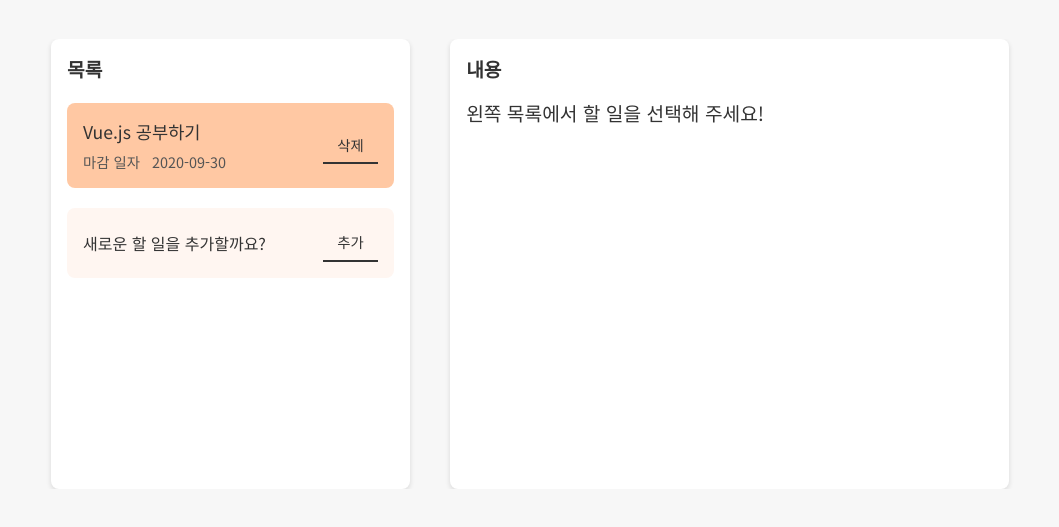
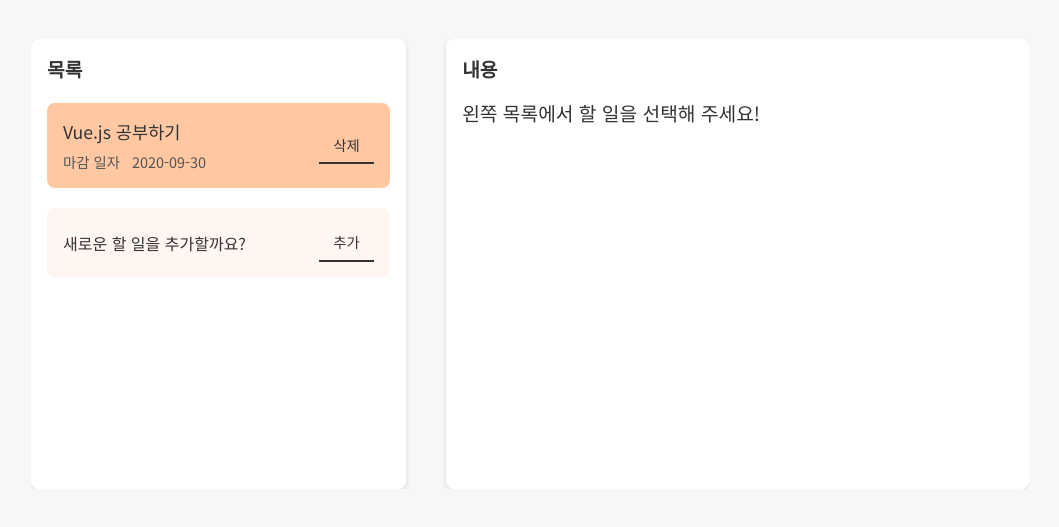
Before and after one commit to mingit55/vue-todolist, a plain HTML site: page index.html in a window 1280 px wide. Shown: the part 111-638 px from the top of the page, without its empty margins (110-1169 px from the left). Drawn offline with nearby package versions, Linux system fonts and the light colour scheme.

Commit message:
CSS 수정

```diff
--- a/css/index.css
+++ b/css/index.css
@@ -10,14 +10,17 @@ To do List의 할 일 목록과 내용과 관련된 코드이다.
 
 
 #app {
-    position: relative;
+    margin: 150px auto;
     max-width: 998px;
-    margin: 150px auto;
-    padding: 0 -40px;
+    width: 100%;
     border-radius: 0.25em;
     overflow: hidden;
+}
+
+.row {
     display: flex;
     flex-wrap: wrap;
+    margin: 0 -20px;
 }
 
 /* 콘텐츠 영역 */
--- a/index.html
+++ b/index.html
@@ -17,7 +17,7 @@
 </head>
 <body>
     <div id="app">
-
+        <div class="row">
             <!-- 리스트 영역 -->
             <div class="list">
 
@@ -51,6 +51,7 @@
 
             </div>
             <!-- /콘텐츠 영역 -->
+        </div>
 
         <!-- 모달 -->
         <form id="insert-form" class="modal" v-on:submit.prevent="insertTodo">
```
Lines whose indentation alone changed are shown as unchanged.
